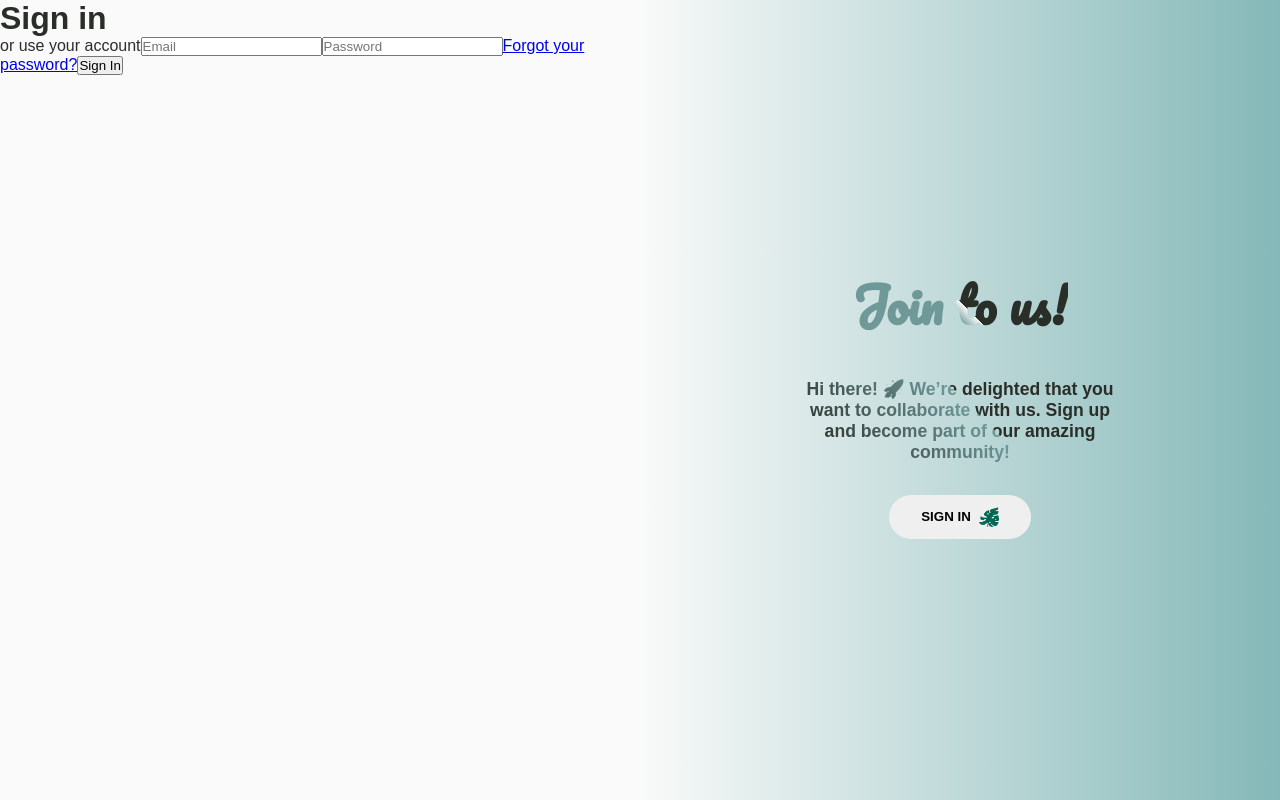
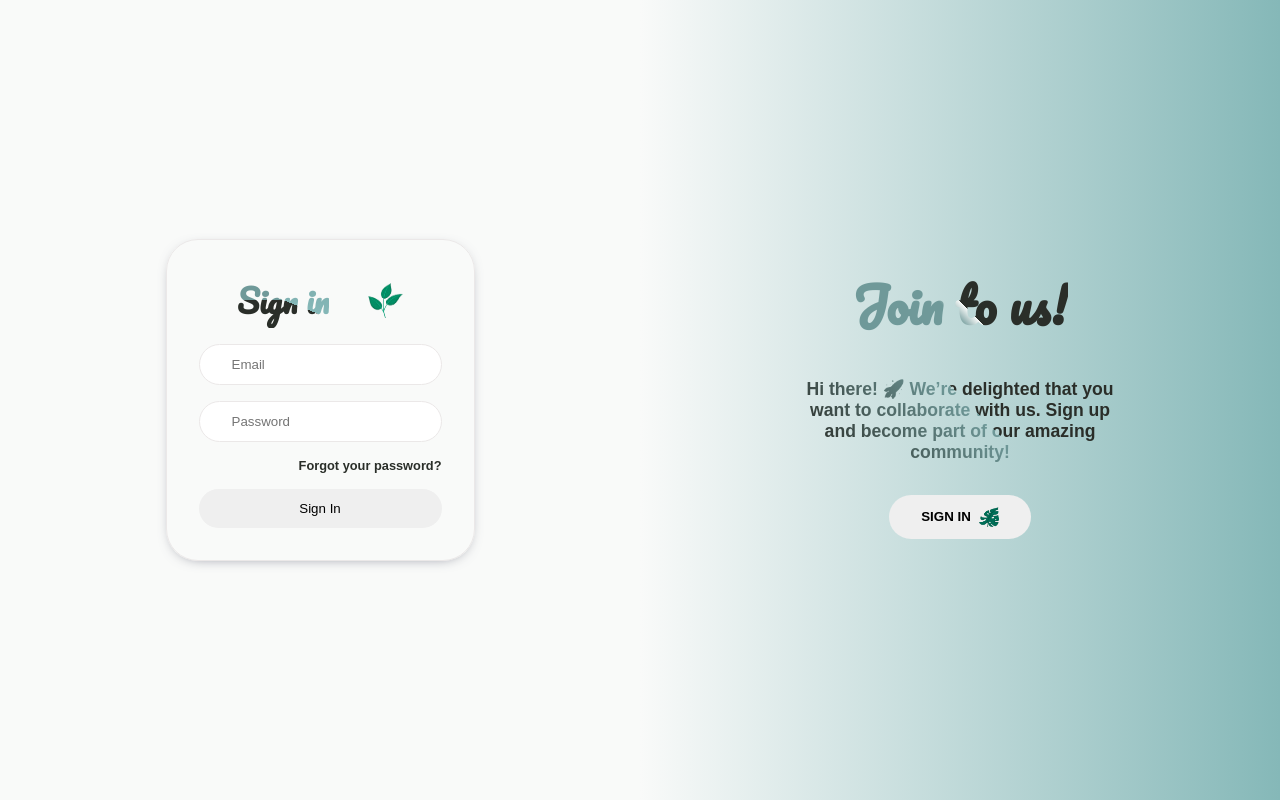
Before and after one commit to pawelek7k/TaskFlow, a Next.js app: page / in a window 1280 px wide. Built offline with nearby package versions, Linux system fonts and the light colour scheme.

Commit message:
add styles

```diff
--- a/app/components/Button/index.tsx
+++ b/app/components/Button/index.tsx
@@ -3,7 +3,7 @@ import styles from "./styles.module.css";
 
 interface ButtonType {
   label: string;
-  onClick: () => void;
+  onClick?: () => void;
   type?: "submit" | "reset" | "button";
 }
 
@@ -20,7 +20,12 @@ export const PrimaryButton: React.FC<ButtonType> = ({
       className={styles.button}
     >
       {label}
-      <Image src="/images/btn-img.png" alt="btn-img" width="20" height="20" />
+      <Image
+        src="/images/btn-img.png"
+        alt="button image"
+        width="20"
+        height="20"
+      />
     </button>
   );
 };
--- a/app/components/RegistersContainer/styles.module.css
+++ b/app/components/RegistersContainer/styles.module.css
@@ -8,6 +8,9 @@
 .formContainer {
   position: absolute;
   top: 0;
+  display: flex;
+  justify-content: center;
+  align-items: center;
   height: 100%;
   transition: all 0.6s ease-in-out;
 }
--- a/app/components/SignIn/index.tsx
+++ b/app/components/SignIn/index.tsx
@@ -1,9 +1,19 @@
+import Image from "next/image";
+import styles from "./styles.module.css";
+
 export const SignIn: React.FC = () => {
   return (
     <div>
-      <form action="#">
-        <h1>Sign in</h1>
-        <span>or use your account</span>
+      <form action="#" className={styles.form}>
+        <div>
+          <h2>Sign in</h2>
+          <Image
+            src="/images/form-img.png"
+            alt="form image"
+            width="35"
+            height="35"
+          />
+        </div>
         <input type="email" placeholder="Email" required />
         <input type="password" placeholder="Password" required />
         <a href="#">Forgot your password?</a>
--- a/app/components/SignIn/styles.module.css
+++ b/app/components/SignIn/styles.module.css
@@ -1,181 +1,53 @@
-.container {
-  background-color: #fff;
-  border-radius: 10px;
-  box-shadow: 0 14px 28px rgba(0, 0, 0, 0.25), 0 10px 10px rgba(0, 0, 0, 0.22);
-  position: relative;
-  overflow: hidden;
-  width: 100%;
-  max-width: 100%;
-  min-height: 100vh;
+.form {
+  display: flex;
+  flex-direction: column;
+  gap: 1rem;
+  border: var(--border);
+  padding: var(--primary-spacing);
+  border-radius: var(--primary-border-radius);
+  box-shadow: 0px 3px 15px -9px var(--box-shadow-color);
 }
 
-.formContainer {
-  position: absolute;
-  top: 0;
-  height: 100%;
-  transition: all 0.6s ease-in-out;
+.form div {
+  display: flex;
+  align-items: center;
+  justify-content: space-evenly;
 }
 
-.signInContainer {
-  left: 0;
-  width: 50%;
-  z-index: 2;
+.form h2 {
+  font-family: var(--logo-font);
+  font-size: 2rem;
+  color: var(--primary-color);
+  background-image: conic-gradient(
+    from 270deg,
+    var(--primary-color) 9%,
+    var(--hover-color) 56%,
+    var(--text) 53%
+  );
+  background-clip: text;
+  -webkit-background-clip: text;
+  -webkit-text-fill-color: transparent;
 }
 
-.rightPanelActive .signInContainer {
-  transform: translateX(100%);
-}
-
-.signUpContainer {
-  left: 0;
-  width: 50%;
-  opacity: 0;
-  z-index: 1;
-}
-
-.rightPanelActive .signUpContainer {
-  transform: translateX(100%);
-  opacity: 1;
-  z-index: 5;
-  animation: show 0.6s;
-}
-
-@keyframes show {
-  0%,
-  49.99% {
-    opacity: 0;
-    z-index: 1;
-  }
-  50%,
-  100% {
-    opacity: 1;
-    z-index: 5;
-  }
-}
-
-.overlayContainer {
-  position: absolute;
-  top: 0;
-  left: 50%;
-  width: 50%;
-  height: 100%;
-  overflow: hidden;
-  transition: transform 0.6s ease-in-out;
-  z-index: 100;
-}
-
-.rightPanelActive .overlayContainer {
-  transform: translateX(-100%);
-}
-
-.overlay {
-  background: #ff416c;
-  background: -webkit-linear-gradient(to right, #ff4b2b, #ff416c);
-  background: linear-gradient(to right, #ff4b2b, #ff416c);
-  background-repeat: no-repeat;
-  background-size: cover;
-  background-position: 0 0;
-  color: #ffffff;
-  position: relative;
-  left: -100%;
-  height: 100%;
-  width: 200%;
-  transform: translateX(0);
-  transition: transform 0.6s ease-in-out;
-}
-
-.rightPanelActive .overlay {
-  transform: translateX(50%);
-}
-
-.overlayPanel {
-  position: absolute;
-  display: flex;
-  align-items: center;
-  justify-content: center;
-  flex-direction: column;
-  padding: 0 40px;
-  text-align: center;
-  top: 0;
-  height: 100%;
-  width: 50%;
-  transform: translateX(0);
-  transition: transform 0.6s ease-in-out;
-}
-
-.overlayLeft {
-  transform: translateX(-20%);
-}
-
-.rightPanelActive .overlayLeft {
-  transform: translateX(0);
-}
-
-.overlayRight {
-  right: 0;
-  transform: translateX(0);
-}
-
-.rightPanelActive .overlayRight {
-  transform: translateX(20%);
-}
-
-.socialContainer {
-  margin: 20px 0;
-}
-
-.socialContainer a {
-  border: 1px solid #dddddd;
-  border-radius: 50%;
-  display: inline-flex;
-  justify-content: center;
-  align-items: center;
-  margin: 0 5px;
-  height: 40px;
-  width: 40px;
-}
-
-.form {
-  background-color: #ffffff;
-  display: flex;
-  align-items: center;
-  justify-content: center;
-  flex-direction: column;
-  padding: 0 50px;
-  height: 100%;
-  text-align: center;
-}
-
-.input {
-  background-color: #eee;
+.form input {
+  padding: 0.75rem 2rem;
+  border-radius: var(--primary-border-radius);
   border: none;
-  padding: 12px 15px;
-  margin: 8px 0;
-  width: 100%;
-}
-
-.button {
-  border-radius: 20px;
-  border: 1px solid #ff4b2b;
-  background-color: #ff4b2b;
-  color: #ffffff;
-  font-size: 12px;
-  font-weight: bold;
-  padding: 12px 45px;
-  letter-spacing: 1px;
-  text-transform: uppercase;
-  transition: transform 80ms ease-in;
-}
-
-.buttonActive:active {
-  transform: scale(0.95);
-}
-
-.buttonFocus:focus {
+  border: var(--border);
   outline: none;
 }
 
-.buttonGhost {
-  background-color: transparent;
-  border-color: #ffffff;
+.form button {
+  padding: 0.75rem;
+  border-radius: var(--primary-border-radius);
+  border: none;
+  cursor: pointer;
 }
+
+.form a {
+  font-size: 0.8rem;
+  text-decoration: none;
+  text-align: end;
+  color: var(--text);
+  font-weight: 600;
+}
```
Also changed, not shown: public/images/form-img.png (added).
